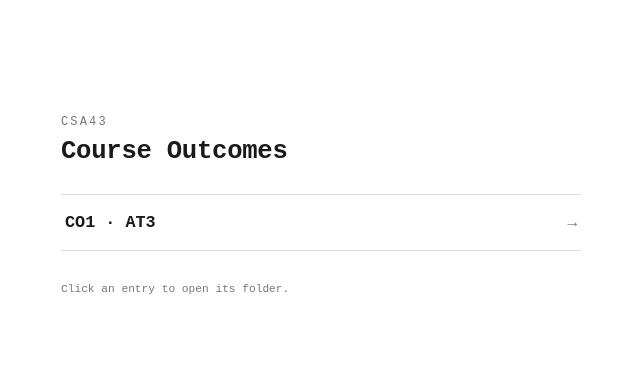
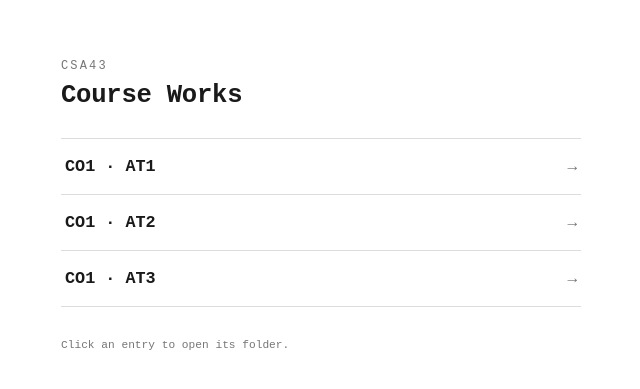
Before and after one commit to avinash19107/CSA4301-IP, a plain HTML site: page index.html in a window 1280 px wide. Shown: the part 195-584 px from the top of the page, without its empty margins (319-959 px from the left). Drawn offline with Linux system fonts and the light colour scheme.

Commit message:
Change heading from 'Course Outcomes' to 'Course Works'

```diff
--- a/index.html
+++ b/index.html
@@ -105,11 +105,23 @@
 <body>
   <main>
     <p class="eyebrow">CSA43</p>
-    <h1>Course Outcomes</h1>
+    <h1>Course Works</h1>
 
     <ul>
       <li>
-        <a class="entry" href="CSA43-CO1-AT3/index.html">
+        <a class="entry" href="CO1-AT1/index.html">
+          <span class="code">CO1 · AT1</span>
+          <span class="arrow">&rarr;</span>
+        </a>
+      </li>
+      <li>
+        <a class="entry" href="CO1-AT2/index.html">
+          <span class="code">CO1 · AT2</span>
+          <span class="arrow">&rarr;</span>
+        </a>
+      </li>
+      <li>
+        <a class="entry" href="CO1-AT3/index.html">
           <span class="code">CO1 · AT3</span>
           <span class="arrow">&rarr;</span>
         </a>
```
